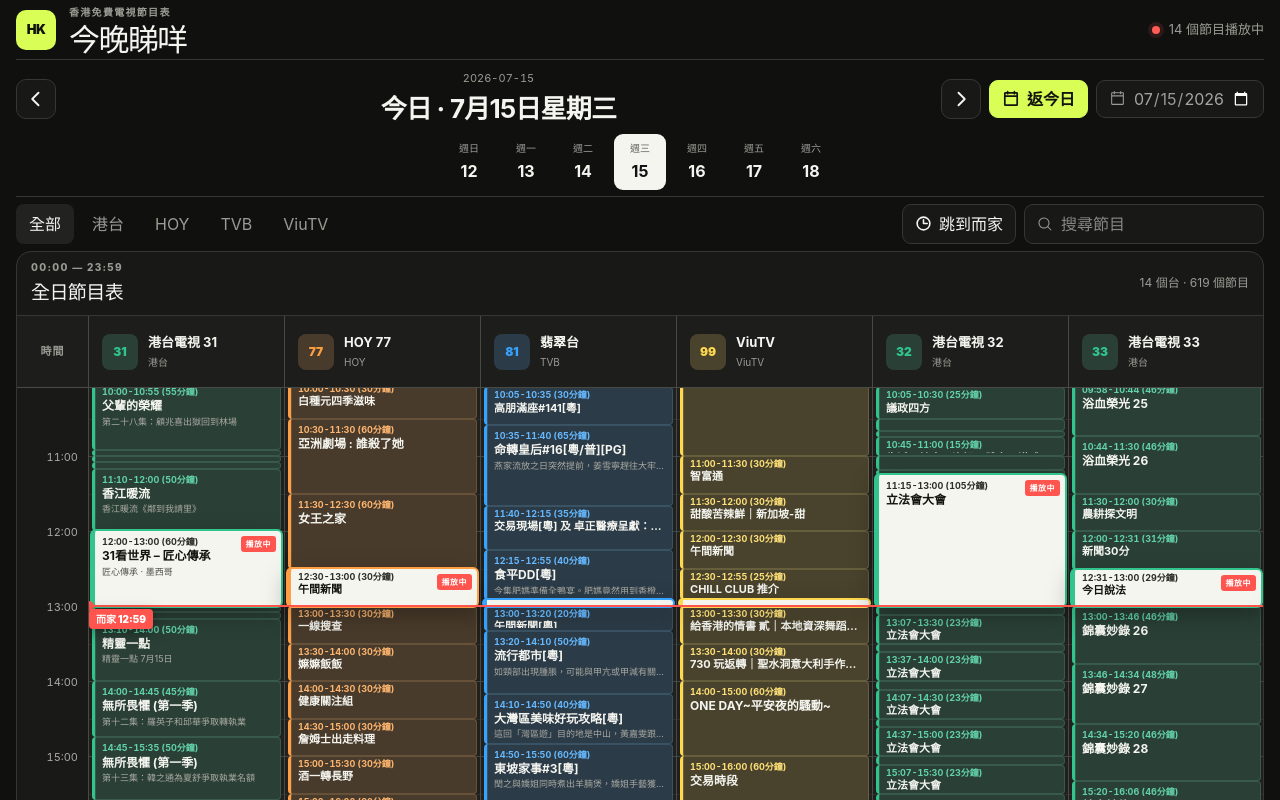
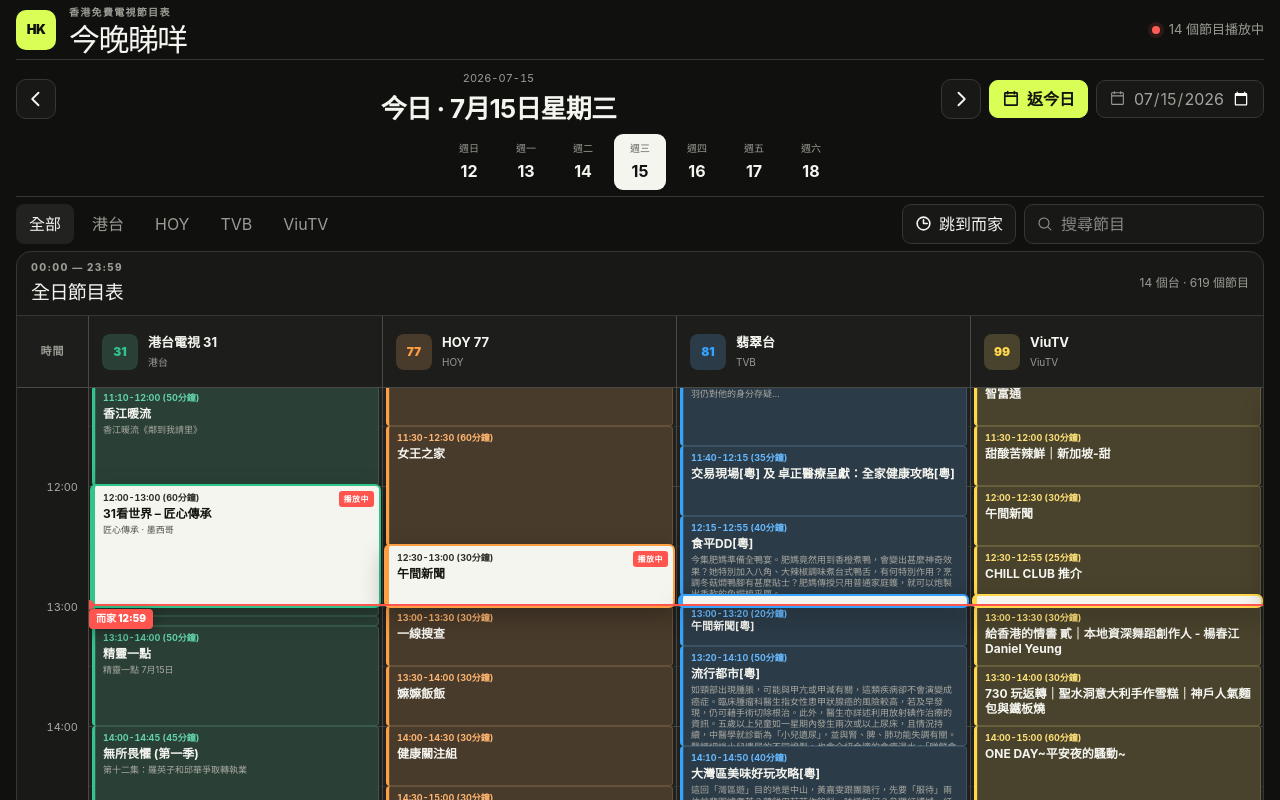
Before and after one commit to dllmdllm/hk-tv-guide, a Next.js app: page / in a window 1280 px wide. Shown: the top 800 px of the page. Built offline with nearby package versions, Linux system fonts and the light colour scheme.

Commit message:
feat: improve programme block readability

```diff
--- a/app/globals.css
+++ b/app/globals.css
@@ -11,7 +11,7 @@
   --lime: #d9ff57;
   --background: #10100f;
   --time-width: 72px;
-  --channel-width: 196px;
+  --channel-width: calc((min(1480px, calc(100vw - 32px)) - var(--time-width)) / 4);
   --header-height: 72px;
 }
 
@@ -86,11 +86,11 @@
 .grid-line { position: absolute; z-index: 1; left: 0; right: 0; height: 1px; background: #2e2e2b; pointer-events: none; }
 .grid-line.hour { background: #464641; }
 .channel-column { position: relative; z-index: 2; height: 100%; border-right: 1px solid var(--line-strong); }
-.programme-block { position: absolute; left: 3px; right: 3px; overflow: hidden; display: grid; grid-template-rows: auto minmax(0, auto) minmax(0, 1fr); align-content: start; row-gap: 2px; padding: 6px 7px; border-left: 3px solid var(--accent); border-radius: 4px; background: color-mix(in srgb, var(--accent) 15%, #292927); color: var(--ink); text-decoration: none; box-shadow: inset 0 0 0 1px color-mix(in srgb, var(--accent) 23%, #3a3a36); }
+.programme-block { position: absolute; left: 3px; right: 3px; overflow: hidden; display: grid; grid-template-rows: auto auto minmax(0, 1fr); align-content: start; row-gap: 3px; padding: 7px 8px; border-left: 3px solid var(--accent); border-radius: 4px; background: color-mix(in srgb, var(--accent) 15%, #292927); color: var(--ink); text-decoration: none; box-shadow: inset 0 0 0 1px color-mix(in srgb, var(--accent) 23%, #3a3a36); }
 .programme-block:hover { z-index: 6; background: color-mix(in srgb, var(--accent) 23%, #2b2b28); box-shadow: 0 7px 22px rgba(0,0,0,.35), inset 0 0 0 1px var(--accent); }
 .programme-slot { overflow: hidden; color: color-mix(in srgb, var(--accent) 76%, white); font-size: 9px; font-weight: 750; line-height: 1.15; font-variant-numeric: tabular-nums; text-overflow: ellipsis; white-space: nowrap; }
-.programme-block strong { overflow: hidden; font-size: 12px; line-height: 1.22; text-overflow: ellipsis; white-space: nowrap; }
-.programme-block small { overflow: hidden; color: #aaa9a2; font-size: 9px; line-height: 1.25; text-overflow: ellipsis; white-space: nowrap; }
+.programme-block strong { overflow-wrap: anywhere; font-size: 12px; line-height: 1.25; white-space: normal; }
+.programme-block small { overflow-wrap: anywhere; color: #aaa9a2; font-size: 9px; line-height: 1.25; white-space: normal; }
 .programme-block.compact { grid-template-rows: auto minmax(0, 1fr); row-gap: 1px; padding-top: 3px; padding-bottom: 3px; }
 .programme-block.compact .programme-slot { min-width: 0; }
 .programme-block.compact strong { min-width: 0; font-size: 11px; }
@@ -153,7 +153,7 @@
   .channel-header strong { font-size: 12px; }
   .channel-header small { font-size: 9px; }
   .time-label { right: 7px; font-size: 10px; }
-  .programme-block { left: 2px; right: 2px; padding: 5px 5px; }
+  .programme-block { left: 2px; right: 2px; row-gap: 2px; padding: 6px 5px; }
   .programme-slot { font-size: 8px; }
   .programme-block strong { font-size: 11px; }
   .programme-block small { font-size: 8px; }
--- a/app/tv-guide.tsx
+++ b/app/tv-guide.tsx
@@ -43,7 +43,7 @@
 ];
 
 const operators = ["全部", "港台", "HOY", "TVB", "ViuTV"] as const;
-const PX_PER_MINUTE = 1.25;
+const PX_PER_MINUTE = 2;
 const DAY_HEIGHT = 24 * 60 * PX_PER_MINUTE;
 const hourMarks = Array.from({ length: 25 }, (_, hour) => hour);
 const halfHourMarks = Array.from({ length: 48 }, (_, halfHour) => halfHour);
```
Also changed, not shown: 1 other file (tests, documents, lock files or other folders).
